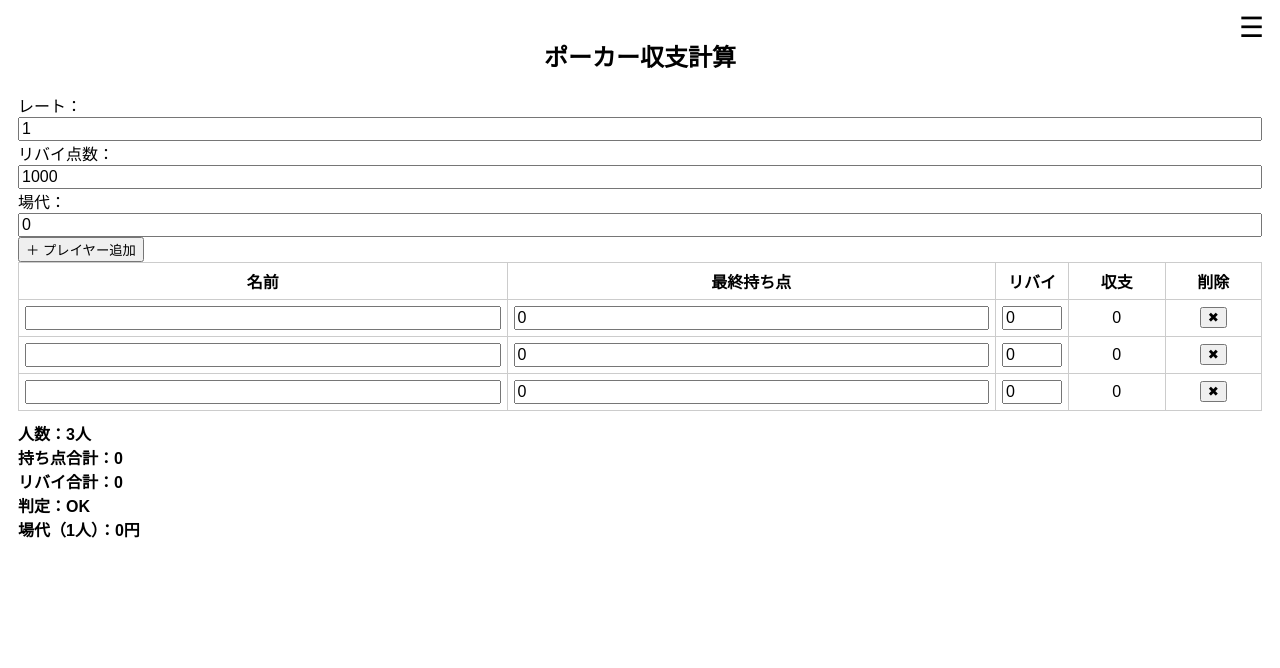
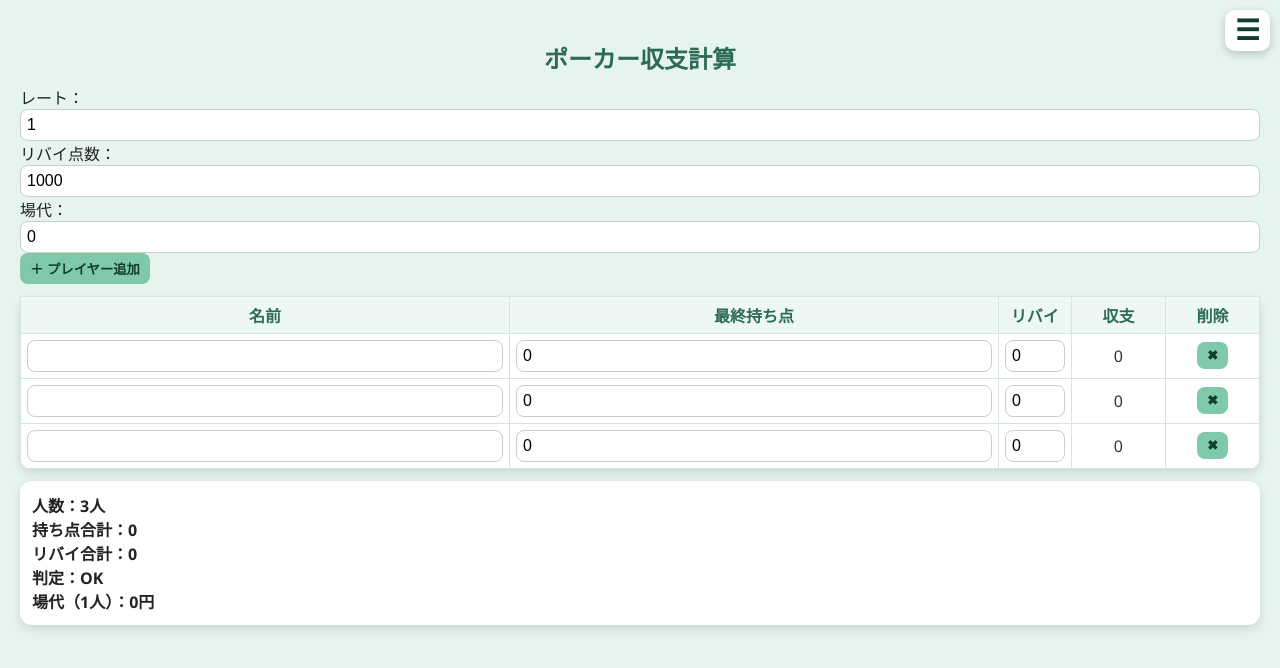
Before and after one commit to yu1006calcio/poker-score, a plain HTML site: page index.html in a window 1280 px wide. Drawn offline with Linux system fonts and the light colour scheme.

Commit message:
Update index.html

```diff
--- a/index.html
+++ b/index.html
@@ -7,12 +7,25 @@
 
 <style>
 body {
-  font-family: sans-serif;
-  padding: 10px;
+  font-family: "Segoe UI", "Hiragino Kaku Gothic ProN", sans-serif;
+  padding: 12px;
+  background: #e6f4ee; /* 薄めグリーン */
+  color: #222;
 }
 
 h2 {
   text-align: center;
+  color: #2e6b54;
+  margin-bottom: 10px;
+}
+
+/* ===== 共通カード ===== */
+table,
+.menu,
+.summary {
+  background: #ffffff;
+  border-radius: 12px;
+  box-shadow: 0 4px 10px rgba(0,0,0,0.12);
 }
 
 /* ===== ハンバーガーメニュー ===== */
@@ -25,19 +38,19 @@ h2 {
 
 .menu-button {
   font-size: 28px;
-  background: none;
+  background: #ffffff;
   border: none;
+  border-radius: 10px;
+  padding: 4px 10px;
   cursor: pointer;
+  box-shadow: 0 3px 8px rgba(0,0,0,0.2);
 }
 
 .menu {
   display: none;
-  margin-top: 5px;
-  background: #f4f4f4;
-  border: 1px solid #ccc;
-  border-radius: 6px;
-  padding: 8px;
-  width: 180px;
+  margin-top: 6px;
+  padding: 10px;
+  width: 190px;
 }
 
 .menu.open {
@@ -48,26 +61,56 @@ h2 {
 .menu select,
 .menu button {
   width: 100%;
-  margin-bottom: 6px;
+  margin-bottom: 8px;
   font-size: 14px;
+}
+
+/* ===== 入力 ===== */
+input {
+  width: 100%;
+  font-size: 16px;
+  padding: 6px;
+  box-sizing: border-box;
+  border-radius: 8px;
+  border: 1px solid #ccc;
+}
+
+input:focus {
+  outline: none;
+  border-color: #7fc8a9;
+}
+
+/* ===== ボタン ===== */
+button {
+  border-radius: 8px;
+  border: none;
+  padding: 6px 10px;
+  cursor: pointer;
+  background: #7fc8a9;
+  color: #0f3d2e;
+  font-weight: bold;
+}
+
+button:hover {
+  opacity: 0.85;
 }
 
 /* ===== テーブル ===== */
 table {
   border-collapse: collapse;
   width: 100%;
+  margin-top: 12px;
+}
+
+th {
+  background: #eef8f3;
+  color: #2e6b54;
 }
 
 th, td {
-  border: 1px solid #ccc;
+  border: 1px solid #d5e6de;
   padding: 6px;
   text-align: center;
-}
-
-input {
-  width: 100%;
-  font-size: 16px;
-  box-sizing: border-box;
 }
 
 th.rebuy,
@@ -75,12 +118,25 @@ td.rebuy {
   width: 60px;
 }
 
-.plus { color: green; font-weight: bold; }
-.minus { color: red; font-weight: bold; }
-.zero { color: black; }
+/* ===== 収支色 ===== */
+.plus {
+  color: #2f9e72;
+  font-weight: bold;
+}
 
+.minus {
+  color: #d65c5c;
+  font-weight: bold;
+}
+
+.zero {
+  color: #333;
+}
+
+/* ===== サマリー ===== */
 .summary {
-  margin-top: 10px;
+  margin-top: 12px;
+  padding: 12px;
   font-weight: bold;
 }
 </style>
@@ -88,7 +144,6 @@ td.rebuy {
 
 <body>
 
-<!-- ===== ハンバーガーメニュー ===== -->
 <div class="menu-wrapper">
   <button class="menu-button" onclick="toggleMenu()">☰</button>
   <div class="menu" id="menu">
@@ -131,12 +186,10 @@ td.rebuy {
 <script>
 let sessions = JSON.parse(localStorage.getItem("pokerSessions") || "{}");
 
-/* ===== メニュー操作 ===== */
 function toggleMenu() {
   document.getElementById("menu").classList.toggle("open");
 }
 
-/* ===== 基本要素 ===== */
 const rate = document.getElementById("rate");
 const rebuyPoint = document.getElementById("rebuyPoint");
 const tableFee = document.getElementById("tableFee");
@@ -145,7 +198,6 @@ const sessionList = document.getElementById("sessionList");
 const summary = document.getElementById("summary");
 const table = document.getElementById("table");
 
-/* ===== 行追加 ===== */
 function addRow(data = {}) {
   const row = table.tBodies[0].insertRow();
   row.innerHTML = `
@@ -157,7 +209,6 @@ function addRow(data = {}) {
   `;
 }
 
-/* ===== 計算 ===== */
 function calc() {
   const rows = table.tBodies[0].rows;
   const players = rows.length;
@@ -195,7 +246,6 @@ function calc() {
   `;
 }
 
-/* ===== 保存 ===== */
 function saveSession() {
   const name = sessionName.value.trim();
   if (!name) return alert("データ名を入力してください");
@@ -216,7 +266,6 @@ function saveSession() {
   alert("保存しました");
 }
 
-/* ===== 読込 ===== */
 function loadSelected() {
   const name = sessionList.value;
   if (!sessions[name]) return;
@@ -231,7 +280,6 @@ function loadSelected() {
   calc();
 }
 
-/* ===== 削除 ===== */
 function deleteSession() {
   const name = sessionName.value.trim();
   if (!sessions[name]) return alert("削除対象がありません");
@@ -244,7 +292,6 @@ function deleteSession() {
   alert("削除しました");
 }
 
-/* ===== 新規 ===== */
 function newSession() {
   table.tBodies[0].innerHTML = "";
   for (let i = 0; i < 3; i++) addRow();
@@ -252,7 +299,6 @@ function newSession() {
   calc();
 }
 
-/* ===== 一覧更新 ===== */
 function refreshList() {
   sessionList.innerHTML = `<option value="">📂 過去データ</option>`;
   Object.keys(sessions).forEach(k => {
@@ -262,7 +308,6 @@ function refreshList() {
   });
 }
 
-/* ===== 初期化 ===== */
 newSession();
 refreshList();
 </script>
```
